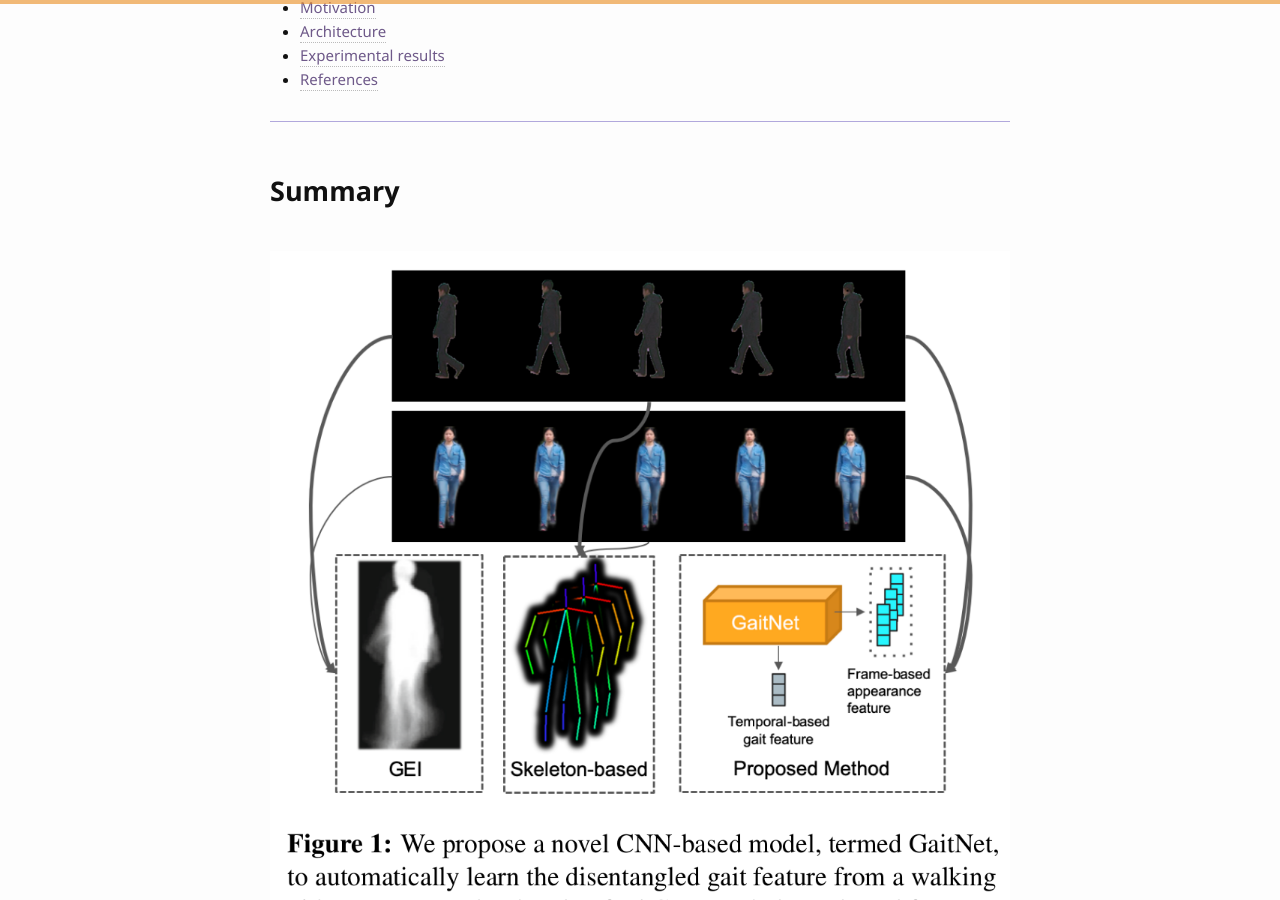
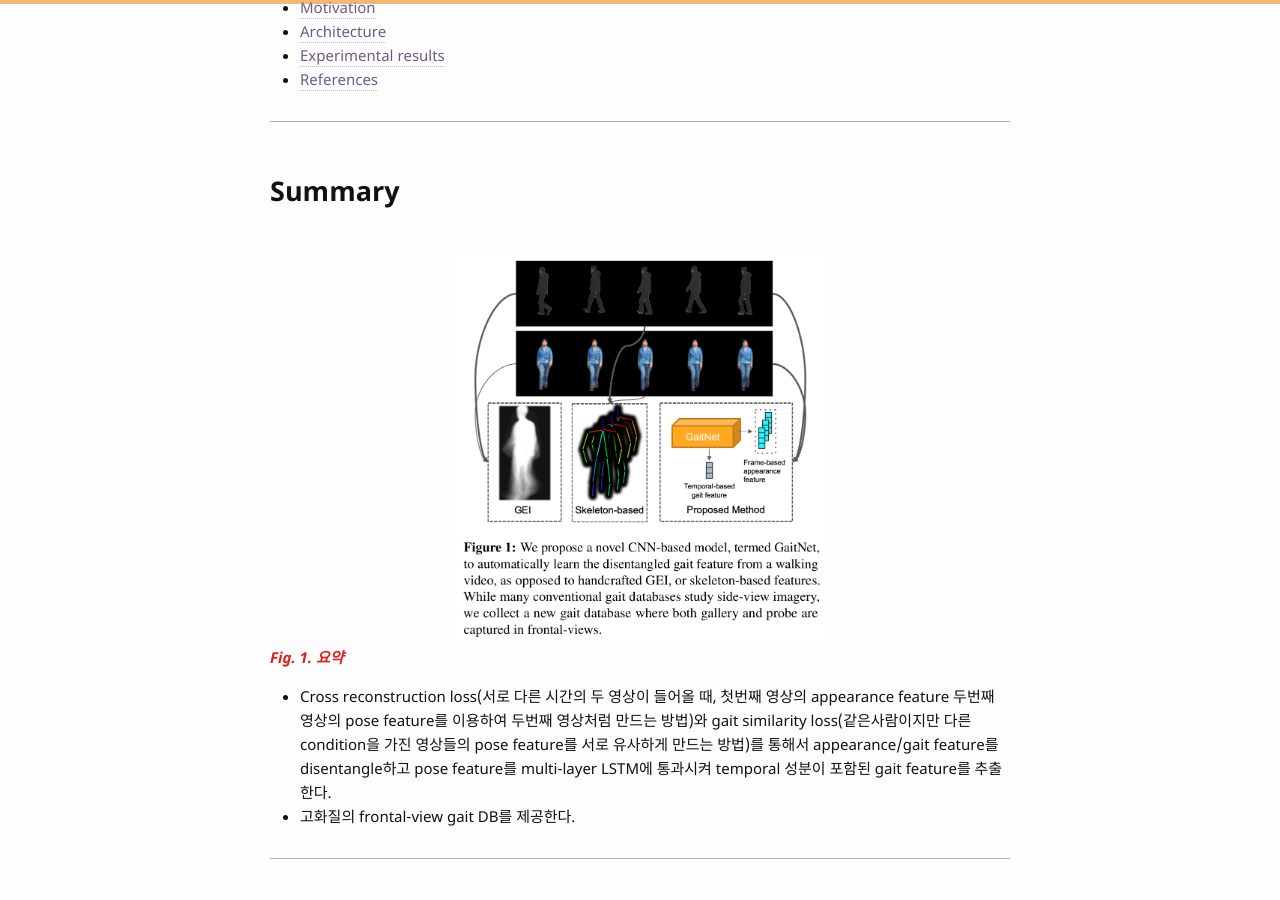
Before and after one commit to bismex/bismex.github.io, a Jekyll site: the page built from _posts/2019-05-27-GAITNET.md, in a window 1280 px wide and 900 px high, scrolled down 337 px. Built offline with Jekyll 4.4.1, drawn with Linux system fonts in a browser that asks for light colours; formulas are drawn with MathJax 3.

Commit message:
Update 2019-05-27-GAITNET.md

```diff
--- a/_posts/2019-05-27-GAITNET.md
+++ b/_posts/2019-05-27-GAITNET.md
@@ -22,7 +22,7 @@ tags: CV autoencoder recognition disentangled unsupervised
 
 <br/>
 ![picture]({{ '/assets/images/GAITNET01.png' | relative_url }})
-{: style="width: 100%;" class="center"}
+{: style="width: 50%;" class="center"}
 <span style="color: #e01f1f;">***Fig. 1. 요약***</span>
 
 - Cross reconstruction loss(서로 다른 시간의 두 영상이 들어올 때, 첫번째 영상의 appearance feature 두번째 영상의 pose feature를 이용하여 두번째 영상처럼 만드는 방법)와 gait similarity loss(같은사람이지만 다른 condition을 가진 영상들의 pose feature를 서로 유사하게 만드는 방법)를 통해서 appearance/gait feature를 disentangle하고 pose feature를 multi-layer LSTM에 통과시켜 temporal 성분이 포함된 gait feature를 추출한다.
```
